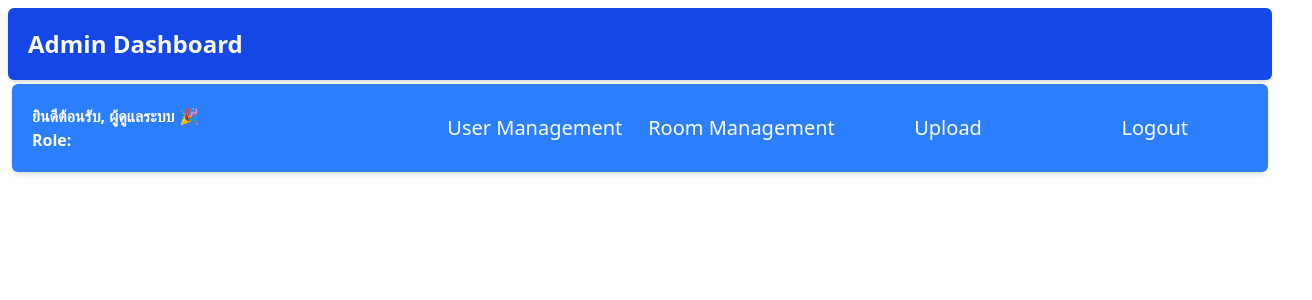
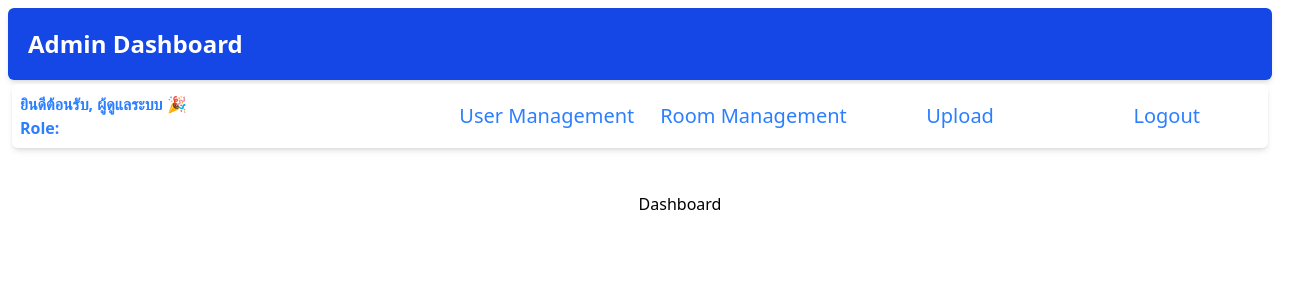
Before and after one commit to thitiwatdb/Meter, a React (Vite) app in the folder frontend/: page /admin in a window 1280 px wide. Shown: the top 300 px of the page, 1312 px wide, since content can reach past the window. Built offline with nearby package versions, Linux system fonts and the light colour scheme.

Commit message:
patch 1.4.3

```diff
--- a/frontend/src/pages/dashboard/AdminDashboard.jsx
+++ b/frontend/src/pages/dashboard/AdminDashboard.jsx
@@ -44,12 +44,12 @@ function AdminDashboard({ username, role, setUsername, setRole }) {
           <div className="p-5 bg-blue-700 shadow-md rounded-md">
             <h1 className="text-2xl text-white font-bold">Admin Dashboard</h1>
           </div>
-          <div className="m-1 p-5 bg-blue-500 shadow-md rounded-md flex flex-row justify-between text-white">
+          <div className="m-1 p-2 bg-white shadow-md rounded-md flex flex-row justify-between text-blue-500">
             <div className="font-bold">
               <h1>ยินดีต้อนรับ, {username || "ผู้ดูแลระบบ"} 🎉</h1>
               <h1>Role: {role}</h1>
             </div>
-            <div className="grid grid-cols-4 gap-5 text-xl text-white">
+            <div className="grid grid-cols-4 gap-5 text-xl text-blue-500">
               <button
                 className=" hover:animate-bounce hover:text-blue-800"
                 onClick={handleUsermanagement}
@@ -77,6 +77,9 @@ function AdminDashboard({ username, role, setUsername, setRole }) {
             </div>
           </div>
         </div>
+        <div className=" container m-10">
+          <div className="text-center">Dashboard</div>
+        </div>
       </div>
     </>
   );
```
